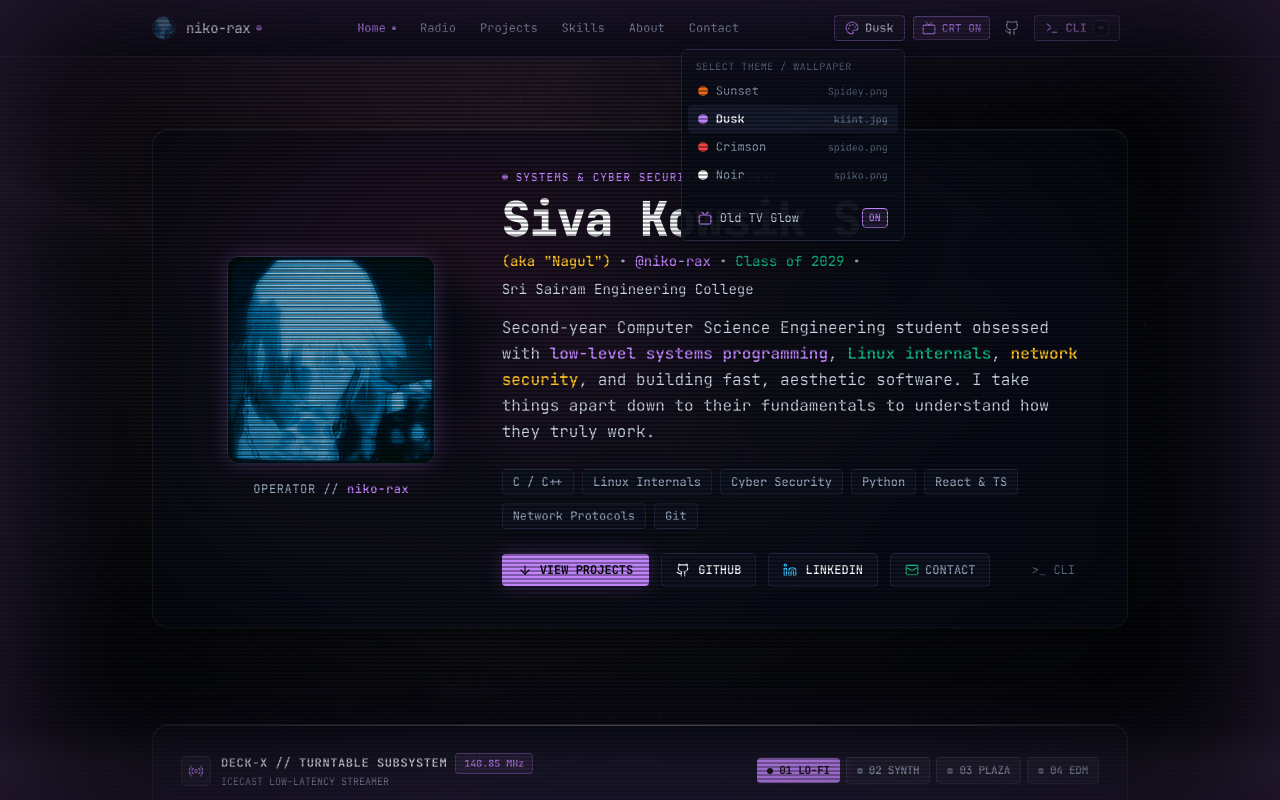
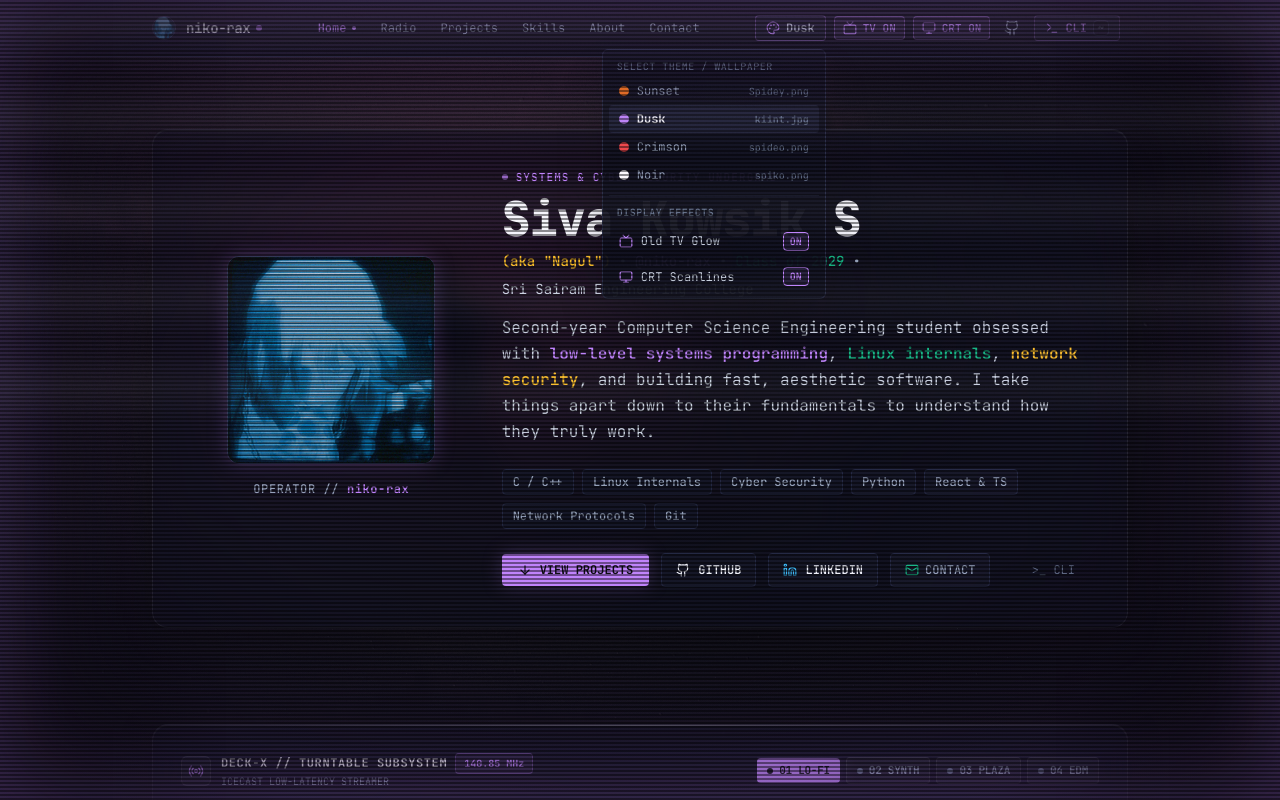
Before and after one commit to Nagul08/nerdy-site, a React (Vite) app: page / in a window 1280 px wide. Both pictures are taken after a click on the button "Dusk". Shown: the top 800 px of the page. Built offline with nearby package versions, Linux system fonts and the light colour scheme.

Commit message:
feat: separate old tv glow and crt scanlines into distinct effects with trigger animations

```diff
--- a/src/App.tsx
+++ b/src/App.tsx
@@ -19,10 +19,19 @@ export default function App() {
   const [activeSection, setActiveSection] = useState('home')
   const [isTerminalOpen, setIsTerminalOpen] = useState(false)
   const [currentTheme, setCurrentTheme] = useState<ThemeName>(() => getRandomTheme())
-  const [crtEnabled, setCrtEnabled] = useState<boolean>(() => {
-    const saved = localStorage.getItem('niko_crt_enabled')
+  const [tvGlowEnabled, setTvGlowEnabled] = useState<boolean>(() => {
+    const saved = localStorage.getItem('niko_tv_glow_enabled')
     return saved !== null ? saved === 'true' : true
   })
+  const [crtScanlinesEnabled, setCrtScanlinesEnabled] = useState<boolean>(() => {
+    const saved = localStorage.getItem('niko_crt_scanlines_enabled')
+    return saved !== null ? saved === 'true' : true
+  })
+
+  // Trigger animation flash states for tactile power-on / degauss feedback
+  const [tvTriggerActive, setTvTriggerActive] = useState(false)
+  const [crtTriggerActive, setCrtTriggerActive] = useState(false)
+
   const [showIntro, setShowIntro] = useState(() => {
     return !sessionStorage.getItem('has_seen_niko_intro')
   })
@@ -30,10 +39,26 @@ export default function App() {
   // Dynamic Animated Favicon synced with current active theme palette
   useAnimatedFavicon(currentTheme)
 
+  const handleToggleTvGlow = (forceState?: boolean) => {
+    setTvGlowEnabled((prev) => {
+      const next = typeof forceState === 'boolean' ? forceState : !prev
+      localStorage.setItem('niko_tv_glow_enabled', String(next))
+      if (next) {
+        setTvTriggerActive(true)
+        setTimeout(() => setTvTriggerActive(false), 520)
+      }
+      return next
+    })
+  }
+
   const handleToggleCrt = (forceState?: boolean) => {
-    setCrtEnabled((prev) => {
+    setCrtScanlinesEnabled((prev) => {
       const next = typeof forceState === 'boolean' ? forceState : !prev
-      localStorage.setItem('niko_crt_enabled', String(next))
+      localStorage.setItem('niko_crt_scanlines_enabled', String(next))
+      if (next) {
+        setCrtTriggerActive(true)
+        setTimeout(() => setCrtTriggerActive(false), 540)
+      }
       return next
     })
   }
@@ -140,11 +165,26 @@ export default function App() {
         <div className="absolute inset-0 crt-overlay opacity-15 pointer-events-none" />
       </div>
 
-      {/* Old TV Cathode Tube Phosphor Glow & Rolling Scanlines Layer */}
-      {crtEnabled && <div className="old-tv-screen pointer-events-none" />}
+      {/* 1. Old TV Glow Effect (Cathode Tube Curvature, Vignette & Phosphor Bloom) */}
+      {tvGlowEnabled && (
+        <div
+          className={`tv-glow-screen pointer-events-none ${
+            tvTriggerActive ? 'animate-tv-trigger' : ''
+          }`}
+        />
+      )}
+
+      {/* 2. CRT Scanlines Effect (Raster Scanlines & Rolling Refresh Beam) */}
+      {crtScanlinesEnabled && (
+        <div
+          className={`crt-scanlines-screen pointer-events-none ${
+            crtTriggerActive ? 'animate-crt-trigger' : ''
+          }`}
+        />
+      )}
 
       {/* Dedicated Retro CRT Monitor Scanline Raster Layer for Sunset Theme (matches Spidey.png) */}
-      {currentTheme === 'sunset' && crtEnabled && (
+      {currentTheme === 'sunset' && crtScanlinesEnabled && (
         <div className="crt-sunset-scanlines pointer-events-none" />
       )}
 
@@ -163,7 +203,9 @@ export default function App() {
           onToggleTerminal={() => setIsTerminalOpen((prev) => !prev)}
           currentTheme={currentTheme}
           onChangeTheme={setCurrentTheme}
-          crtEnabled={crtEnabled}
+          tvGlowEnabled={tvGlowEnabled}
+          onToggleTvGlow={handleToggleTvGlow}
+          crtScanlinesEnabled={crtScanlinesEnabled}
           onToggleCrt={handleToggleCrt}
         />
 
@@ -205,7 +247,9 @@ export default function App() {
           onToggleMatrix={() => {}}
           onChangeTheme={setCurrentTheme}
           onReplayIntro={() => setShowIntro(true)}
-          crtEnabled={crtEnabled}
+          tvGlowEnabled={tvGlowEnabled}
+          onToggleTvGlow={handleToggleTvGlow}
+          crtScanlinesEnabled={crtScanlinesEnabled}
           onToggleCrt={handleToggleCrt}
         />
       </div>
--- a/src/components/InteractiveTerminalModal.tsx
+++ b/src/components/InteractiveTerminalModal.tsx
@@ -21,7 +21,9 @@ interface InteractiveTerminalModalProps {
   onToggleMatrix: () => void
   onChangeTheme: (theme: ThemeName) => void
   onReplayIntro?: () => void
-  crtEnabled?: boolean
+  tvGlowEnabled?: boolean
+  onToggleTvGlow?: (force?: boolean) => void
+  crtScanlinesEnabled?: boolean
   onToggleCrt?: (force?: boolean) => void
 }
 
@@ -39,7 +41,9 @@ export const InteractiveTerminalModal: React.FC<InteractiveTerminalModalProps> =
   onToggleMatrix,
   onChangeTheme,
   onReplayIntro,
-  crtEnabled = true,
+  tvGlowEnabled = true,
+  onToggleTvGlow,
+  crtScanlinesEnabled = true,
   onToggleCrt,
 }) => {
   const [inputVal, setInputVal] = useState('')
@@ -107,8 +111,12 @@ export const InteractiveTerminalModal: React.FC<InteractiveTerminalModalProps> =
                 <span className="text-[#94A3B8]"> - sunset | dusk | crimson | noir | random</span>
               </div>
               <div>
+                <span className="text-accent font-bold font-mono">tv [on|off]</span>
+                <span className="text-[#94A3B8]"> - Toggle vintage TV phosphor bloom & vignette</span>
+              </div>
+              <div>
                 <span className="text-accent font-bold font-mono">crt [on|off]</span>
-                <span className="text-[#94A3B8]"> - Toggle vintage CRT glow & scanlines</span>
+                <span className="text-[#94A3B8]"> - Toggle CRT monitor scanlines & raster roll</span>
               </div>
               <div>
                 <span className="text-accent font-bold font-mono">projects</span>
@@ -237,8 +245,8 @@ export const InteractiveTerminalModal: React.FC<InteractiveTerminalModalProps> =
         break
       }
 
-      case 'crt':
-      case 'tv': {
+      case 'tv':
+      case 'glow': {
         const subArg = args[0]?.toLowerCase()
         let nextState: boolean
         if (subArg === 'on' || subArg === 'enable' || subArg === '1') {
@@ -246,7 +254,39 @@ export const InteractiveTerminalModal: React.FC<InteractiveTerminalModalProps> =
         } else if (subArg === 'off' || subArg === 'disable' || subArg === '0') {
           nextState = false
         } else {
-          nextState = !crtEnabled
+          nextState = !tvGlowEnabled
+        }
+
+        if (onToggleTvGlow) {
+          onToggleTvGlow(nextState)
+        }
+
+        responseNode = (
+          <div className="text-xs space-y-1">
+            <div className="text-[#10B981] font-bold flex items-center gap-1.5">
+              <Check className="w-3.5 h-3.5" />
+              <span>Old TV Phosphor Glow Effect: {nextState ? 'ENABLED' : 'DISABLED'}</span>
+            </div>
+            <div className="text-[#94A3B8]">
+              {nextState
+                ? 'Cathode tube power surge triggered. Phosphor curvature vignette and warm ambient glow active.'
+                : 'Old TV glow disabled. Flat edge profile active.'}
+            </div>
+          </div>
+        )
+        break
+      }
+
+      case 'crt':
+      case 'scanlines': {
+        const subArg = args[0]?.toLowerCase()
+        let nextState: boolean
+        if (subArg === 'on' || subArg === 'enable' || subArg === '1') {
+          nextState = true
+        } else if (subArg === 'off' || subArg === 'disable' || subArg === '0') {
+          nextState = false
+        } else {
+          nextState = !crtScanlinesEnabled
         }
 
         if (onToggleCrt) {
@@ -257,12 +297,12 @@ export const InteractiveTerminalModal: React.FC<InteractiveTerminalModalProps> =
           <div className="text-xs space-y-1">
             <div className="text-[#10B981] font-bold flex items-center gap-1.5">
               <Check className="w-3.5 h-3.5" />
-              <span>Vintage CRT Glow & Scanlines: {nextState ? 'ENABLED' : 'DISABLED'}</span>
+              <span>CRT Monitor Scanlines & Raster: {nextState ? 'ENABLED' : 'DISABLED'}</span>
             </div>
             <div className="text-[#94A3B8]">
               {nextState
-                ? 'Cathode tube phosphor bloom, curvature vignette, and rolling raster active.'
-                : 'CRT effect bypassed. Rendering sharp digital display.'}
+                ? 'CRT degauss sync triggered. Rolling refresh beam and interleaved scanlines active.'
+                : 'CRT scanlines disabled. Crisp modern rendering active.'}
             </div>
           </div>
         )
@@ -509,7 +549,7 @@ export const InteractiveTerminalModal: React.FC<InteractiveTerminalModalProps> =
       }
     } else if (e.key === 'Tab') {
       e.preventDefault()
-      const available = ['help', 'theme', 'crt', 'projects', 'skills', 'about', 'radio', 'social', 'contact', 'clear', 'whoami', 'uptime', 'matrix', 'intro']
+      const available = ['help', 'theme', 'tv', 'crt', 'projects', 'skills', 'about', 'radio', 'social', 'contact', 'clear', 'whoami', 'uptime', 'matrix', 'intro']
       const match = available.find((c) => c.startsWith(inputVal.toLowerCase()))
       if (match) {
         soundFx.playClick('tab')
@@ -522,7 +562,7 @@ export const InteractiveTerminalModal: React.FC<InteractiveTerminalModalProps> =
 
   if (!isOpen) return null
 
-  const quickCommands = ['help', 'theme', 'crt', 'projects', 'skills', 'about', 'radio', 'social', 'contact', 'clear']
+  const quickCommands = ['help', 'theme', 'tv', 'crt', 'projects', 'skills', 'about', 'radio', 'social', 'contact', 'clear']
 
   return (
     <div className="fixed inset-0 z-50 flex items-end sm:items-center justify-center p-0 sm:p-4 bg-black/60 backdrop-blur-sm animate-fade-in font-mono">
--- a/src/components/TerminalHeader.tsx
+++ b/src/components/TerminalHeader.tsx
@@ -1,5 +1,5 @@
 import React, { useState } from 'react'
-import { Menu, X, Terminal, Palette, Tv } from 'lucide-react'
+import { Menu, X, Terminal, Palette, Tv, Monitor } from 'lucide-react'
 import { GithubIcon } from './BrandIcons'
 import { soundFx } from '../utils/audio'
 import danteImg from '../assets/danteX.jpg'
@@ -12,7 +12,9 @@ interface TerminalHeaderProps {
   onToggleTerminal: () => void
   currentTheme: ThemeName
   onChangeTheme: (theme: ThemeName) => void
-  crtEnabled: boolean
+  tvGlowEnabled: boolean
+  onToggleTvGlow: () => void
+  crtScanlinesEnabled: boolean
   onToggleCrt: () => void
 }
 
@@ -22,7 +24,9 @@ export const TerminalHeader: React.FC<TerminalHeaderProps> = ({
   onToggleTerminal,
   currentTheme,
   onChangeTheme,
-  crtEnabled,
+  tvGlowEnabled,
+  onToggleTvGlow,
+  crtScanlinesEnabled,
   onToggleCrt,
 }) => {
   const [mobileMenuOpen, setMobileMenuOpen] = useState(false)
@@ -148,15 +152,20 @@ export const TerminalHeader: React.FC<TerminalHeaderProps> = ({
                   )
                 })}
 
-                {/* CRT / Old TV Effect Toggle */}
-                <div className="pt-1.5 mt-1.5 border-t border-[#1e2438]">
+                {/* Separate Retro Display & Filter Controls */}
+                <div className="pt-2 mt-1.5 border-t border-[#1e2438] space-y-1">
+                  <div className="text-[10px] text-[#64748B] px-2 py-0.5 uppercase tracking-wider font-semibold">
+                    Display Effects
+                  </div>
+
+                  {/* Toggle 1: Old TV Glow */}
                   <button
                     onClick={() => {
-                      soundFx.playClick('tab')
-                      onToggleCrt()
+                      soundFx.playClick('enter')
+                      onToggleTvGlow()
                     }}
                     className="w-full text-left px-2.5 py-1.5 rounded flex items-center justify-between cursor-pointer hover:bg-[#141828] transition-colors group"
-                    title="Toggle Old Television Cathode-Ray Bloom & Scanlines"
+                    title="Vintage Cathode Tube Phosphor Bloom & Curvature Vignette"
                   >
                     <div className="flex items-center space-x-2">
                       <Tv className="w-3.5 h-3.5" style={{ color: activeThemeConfig.primaryHex }} />
@@ -164,14 +173,40 @@ export const TerminalHeader: React.FC<TerminalHeaderProps> = ({
                     </div>
                     <span
                       style={{
-                        borderColor: crtEnabled ? activeThemeConfig.primaryHex : '#2A324B',
-                        color: crtEnabled ? activeThemeConfig.primaryHex : '#64748B',
+                        borderColor: tvGlowEnabled ? activeThemeConfig.primaryHex : '#2A324B',
+                        color: tvGlowEnabled ? activeThemeConfig.primaryHex : '#64748B',
                       }}
                       className={`text-[10px] font-bold px-1.5 py-0.5 rounded border ${
-                        crtEnabled ? 'bg-accent-soft' : 'bg-[#181D2E]'
+                        tvGlowEnabled ? 'bg-accent-soft' : 'bg-[#181D2E]'
                       }`}
                     >
-                      {crtEnabled ? 'ON' : 'OFF'}
+                      {tvGlowEnabled ? 'ON' : 'OFF'}
+                    </span>
+                  </button>
+
+                  {/* Toggle 2: CRT Scanlines */}
+                  <button
+                    onClick={() => {
+                      soundFx.playClick('tab')
+                      onToggleCrt()
+                    }}
+                    className="w-full text-left px-2.5 py-1.5 rounded flex items-center justify-between cursor-pointer hover:bg-[#141828] transition-colors group"
+                    title="CRT Monitor Scanlines & Rolling Refresh Beam"
+                  >
+                    <div className="flex items-center space-x-2">
+                      <Monitor className="w-3.5 h-3.5" style={{ color: activeThemeConfig.primaryHex }} />
+                      <span className="text-[#CBD5E1] group-hover:text-[#F8FAFC]">CRT Scanlines</span>
+                    </div>
+                    <span
+                      style={{
+                        borderColor: crtScanlinesEnabled ? activeThemeConfig.primaryHex : '#2A324B',
+                        color: crtScanlinesEnabled ? activeThemeConfig.primaryHex : '#64748B',
+                      }}
+                      className={`text-[10px] font-bold px-1.5 py-0.5 rounded border ${
+                        crtScanlinesEnabled ? 'bg-accent-soft' : 'bg-[#181D2E]'
+                      }`}
+                    >
+                      {crtScanlinesEnabled ? 'ON' : 'OFF'}
                     </span>
                   </button>
                 </div>
@@ -179,24 +214,45 @@ export const TerminalHeader: React.FC<TerminalHeaderProps> = ({
             )}
           </div>
 
-          {/* Quick 1-Click CRT TV Glow Toggle */}
+          {/* Quick 1-Click Old TV Glow Toggle */}
+          <button
+            onClick={() => {
+              soundFx.playClick('enter')
+              onToggleTvGlow()
+            }}
+            style={{
+              borderColor: tvGlowEnabled ? activeThemeConfig.primaryHex + '70' : '#232a40',
+              color: tvGlowEnabled ? activeThemeConfig.primaryHex : '#94A3B8',
+            }}
+            className={`px-2 py-1 rounded bg-[#0f121d]/90 hover:bg-[#181d2e] border text-xs font-mono flex items-center gap-1.5 transition-all cursor-pointer shadow-sm ${
+              tvGlowEnabled ? 'bg-accent-soft' : ''
+            }`}
+            title={`Toggle Old TV Phosphor Glow (${tvGlowEnabled ? 'Active' : 'Disabled'})`}
+          >
+            <Tv className="w-3.5 h-3.5" />
+            <span className="hidden sm:inline text-[11px] font-semibold">
+              TV {tvGlowEnabled ? 'ON' : 'OFF'}
+            </span>
+          </button>
+
+          {/* Quick 1-Click CRT Scanlines Toggle */}
           <button
             onClick={() => {
               soundFx.playClick('tab')
               onToggleCrt()
             }}
             style={{
-              borderColor: crtEnabled ? activeThemeConfig.primaryHex + '70' : '#232a40',
-              color: crtEnabled ? activeThemeConfig.primaryHex : '#94A3B8',
+              borderColor: crtScanlinesEnabled ? activeThemeConfig.primaryHex + '70' : '#232a40',
+              color: crtScanlinesEnabled ? activeThemeConfig.primaryHex : '#94A3B8',
             }}
             className={`px-2 py-1 rounded bg-[#0f121d]/90 hover:bg-[#181d2e] border text-xs font-mono flex items-center gap-1.5 transition-all cursor-pointer shadow-sm ${
-              crtEnabled ? 'bg-accent-soft' : ''
+              crtScanlinesEnabled ? 'bg-accent-soft' : ''
             }`}
-            title={`Toggle Old TV CRT Filter (${crtEnabled ? 'Active' : 'Disabled'})`}
+            title={`Toggle CRT Scanlines & Rolling Beam (${crtScanlinesEnabled ? 'Active' : 'Disabled'})`}
           >
-            <Tv className="w-3.5 h-3.5" />
-            <span className="text-[11px] font-semibold">
-              CRT {crtEnabled ? 'ON' : 'OFF'}
+            <Monitor className="w-3.5 h-3.5" />
+            <span className="hidden sm:inline text-[11px] font-semibold">
+              CRT {crtScanlinesEnabled ? 'ON' : 'OFF'}
             </span>
           </button>
 
--- a/src/index.css
+++ b/src/index.css
@@ -202,38 +202,108 @@
   background-size: 100% 4px;
 }
 
-/* Old Television & CRT Cathode-Ray Tube Glow Layer */
-.old-tv-screen {
+/* ==========================================================================
+   1. OLD TV GLOW EFFECT (Cathode Tube Curvature, Vignette & Phosphor Bloom)
+   ========================================================================== */
+.tv-glow-screen {
+  position: fixed;
+  inset: 0;
+  pointer-events: none;
+  z-index: 37;
+  overflow: hidden;
+}
+
+/* Television Curvature Vignette & Warm Phosphor Tube Bloom */
+.tv-glow-screen::before {
+  content: " ";
+  display: block;
+  position: absolute;
+  inset: 0;
+  background: radial-gradient(
+    ellipse at center,
+    transparent 48%,
+    rgba(2, 4, 8, 0.42) 76%,
+    rgba(1, 2, 5, 0.85) 100%
+  );
+  box-shadow: inset 0 0 160px rgba(var(--accent-rgb), 0.26),
+              inset 0 0 80px rgba(var(--accent-rgb), 0.14);
+  animation: tvFlicker 0.22s infinite;
+}
+
+/* TV Ambient Phosphor Tube Edge Glass */
+.tv-glow-screen::after {
+  content: " ";
+  display: block;
+  position: absolute;
+  inset: 0;
+  background: radial-gradient(
+    circle at 50% 50%,
+    rgba(var(--accent-rgb), 0.02) 0%,
+    rgba(var(--accent-rgb), 0.07) 70%,
+    transparent 100%
+  );
+  mix-blend-mode: screen;
+}
+
+/* Old TV Trigger Animation: Vintage Cathode Power-On Surge */
+.animate-tv-trigger {
+  animation: tvPowerSurge 0.5s cubic-bezier(0.16, 1, 0.3, 1) forwards;
+}
+
+@keyframes tvPowerSurge {
+  0% {
+    transform: scale(1, 0.004);
+    filter: brightness(7) contrast(3);
+    opacity: 1;
+    background: radial-gradient(circle, rgba(255, 255, 255, 0.95) 0%, rgba(var(--accent-rgb), 0.8) 50%, transparent 100%);
+  }
+  30% {
+    transform: scale(1, 0.09);
+    filter: brightness(4) contrast(2);
+    opacity: 0.95;
+    background: radial-gradient(ellipse, rgba(var(--accent-rgb), 0.5) 0%, transparent 80%);
+  }
+  65% {
+    transform: scale(1, 1.02);
+    filter: brightness(1.7);
+    opacity: 0.95;
+    background: transparent;
+  }
+  100% {
+    transform: scale(1, 1);
+    filter: brightness(1);
+    opacity: 1;
+    background: transparent;
+  }
+}
+
+@keyframes tvFlicker {
+  0% { opacity: 0.96; }
+  45% { opacity: 1; }
+  48% { opacity: 0.93; }
+  52% { opacity: 1; }
+  85% { opacity: 0.97; }
+  100% { opacity: 0.96; }
+}
+
+/* ==========================================================================
+   2. CRT SCANLINES EFFECT (Raster Scanlines & Rolling Refresh Beam)
+   ========================================================================== */
+.crt-scanlines-screen {
   position: fixed;
   inset: 0;
   pointer-events: none;
   z-index: 38;
   overflow: hidden;
   background: linear-gradient(
-    rgba(18, 16, 26, 0) 50%,
-    rgba(0, 0, 0, 0.35) 50%
+    rgba(16, 18, 27, 0) 50%,
+    rgba(0, 0, 0, 0.44) 50%
   );
   background-size: 100% 4px;
 }
 
-/* Television Curvature Vignette & Phosphor Tube Bloom */
-.old-tv-screen::before {
-  content: " ";
-  display: block;
-  position: absolute;
-  inset: 0;
-  background: radial-gradient(
-    ellipse at center,
-    transparent 50%,
-    rgba(0, 0, 0, 0.38) 80%,
-    rgba(0, 0, 0, 0.82) 100%
-  );
-  box-shadow: inset 0 0 140px rgba(var(--accent-rgb), 0.22);
-  animation: tvFlicker 0.25s infinite;
-}
-
-/* Subtle CRT Refresh Scanline Roll */
-.old-tv-screen::after {
+/* Rolling CRT Refresh Beam */
+.crt-scanlines-screen::after {
   content: " ";
   display: block;
   position: absolute;
@@ -242,25 +312,47 @@
   background: linear-gradient(
     to bottom,
     rgba(255, 255, 255, 0),
-    rgba(255, 255, 255, 0.025) 50%,
+    rgba(255, 255, 255, 0.035) 50%,
     rgba(255, 255, 255, 0) 100%
   );
   background-size: 100% 90px;
-  animation: tvScanlineRoll 10s linear infinite;
+  animation: crtScanlineRoll 7.5s linear infinite;
 }
 
-@keyframes tvScanlineRoll {
+@keyframes crtScanlineRoll {
   0% { transform: translateY(-100%); }
   100% { transform: translateY(100vh); }
 }
 
-@keyframes tvFlicker {
-  0% { opacity: 0.97; }
-  48% { opacity: 1; }
-  50% { opacity: 0.94; }
-  52% { opacity: 1; }
-  85% { opacity: 0.98; }
-  100% { opacity: 0.97; }
+/* CRT Trigger Animation: Monitor Degauss & Sync Lock */
+.animate-crt-trigger {
+  animation: crtDegaussSnap 0.52s cubic-bezier(0.2, 0.8, 0.2, 1) forwards;
+}
+
+@keyframes crtDegaussSnap {
+  0% {
+    filter: contrast(3.5) brightness(2.2) hue-rotate(90deg);
+    transform: scale(1.015) skewX(1.5deg);
+    box-shadow: inset 0 0 120px rgba(0, 240, 255, 0.7);
+  }
+  20% {
+    filter: contrast(2.8) brightness(1.8) hue-rotate(-90deg);
+    transform: scale(0.99) skewX(-1.5deg);
+    box-shadow: inset 0 0 100px rgba(255, 0, 85, 0.7);
+  }
+  45% {
+    filter: contrast(1.6) brightness(1.3) hue-rotate(30deg);
+    transform: scale(1.006) skewX(0.5deg);
+  }
+  75% {
+    filter: contrast(1.2) brightness(1.1);
+    transform: scale(1.001);
+  }
+  100% {
+    filter: contrast(1) brightness(1) hue-rotate(0deg);
+    transform: scale(1) skewX(0deg);
+    box-shadow: none;
+  }
 }
 
 /* Smooth fade-in animation for modal and rain */
```
